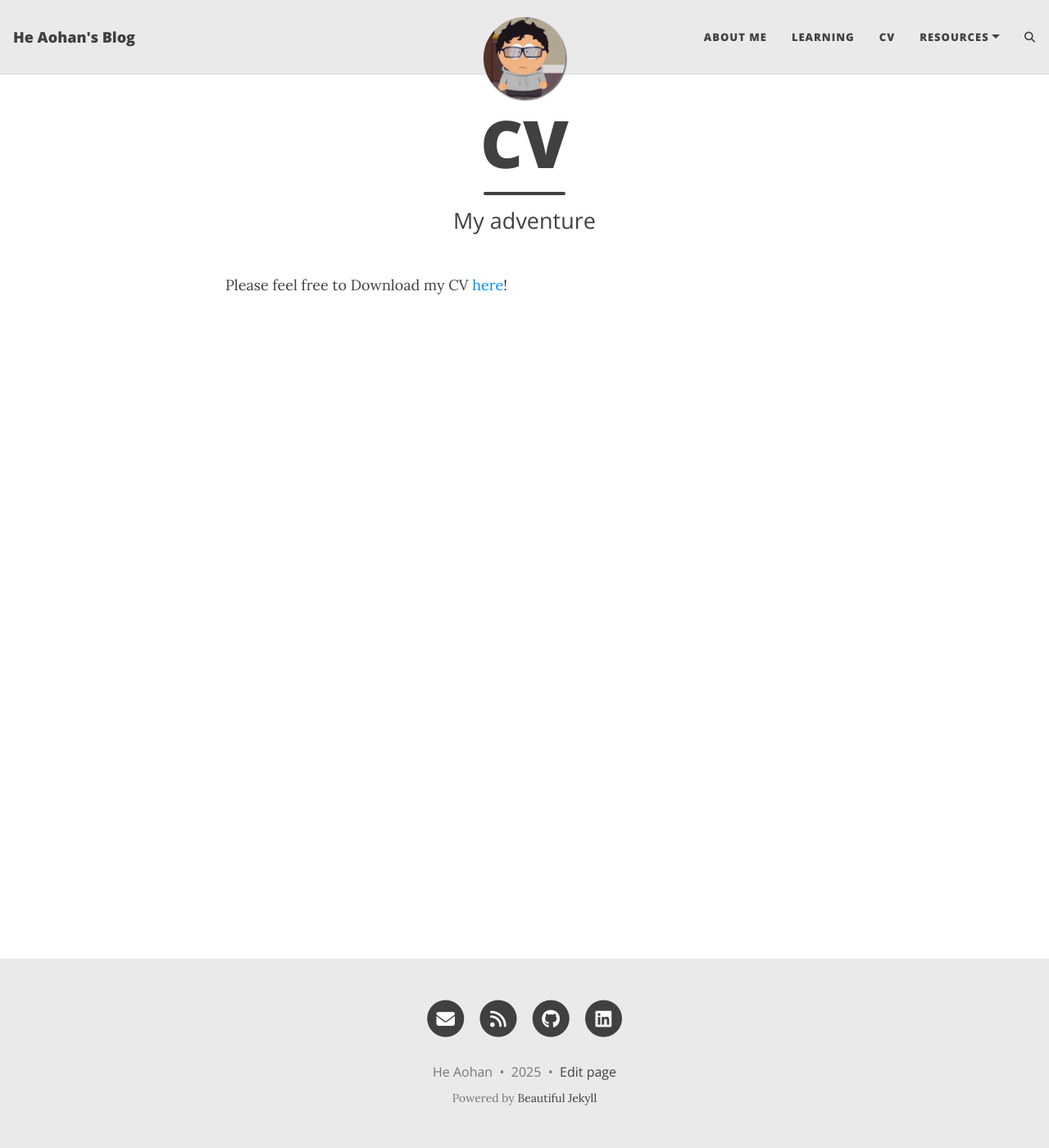
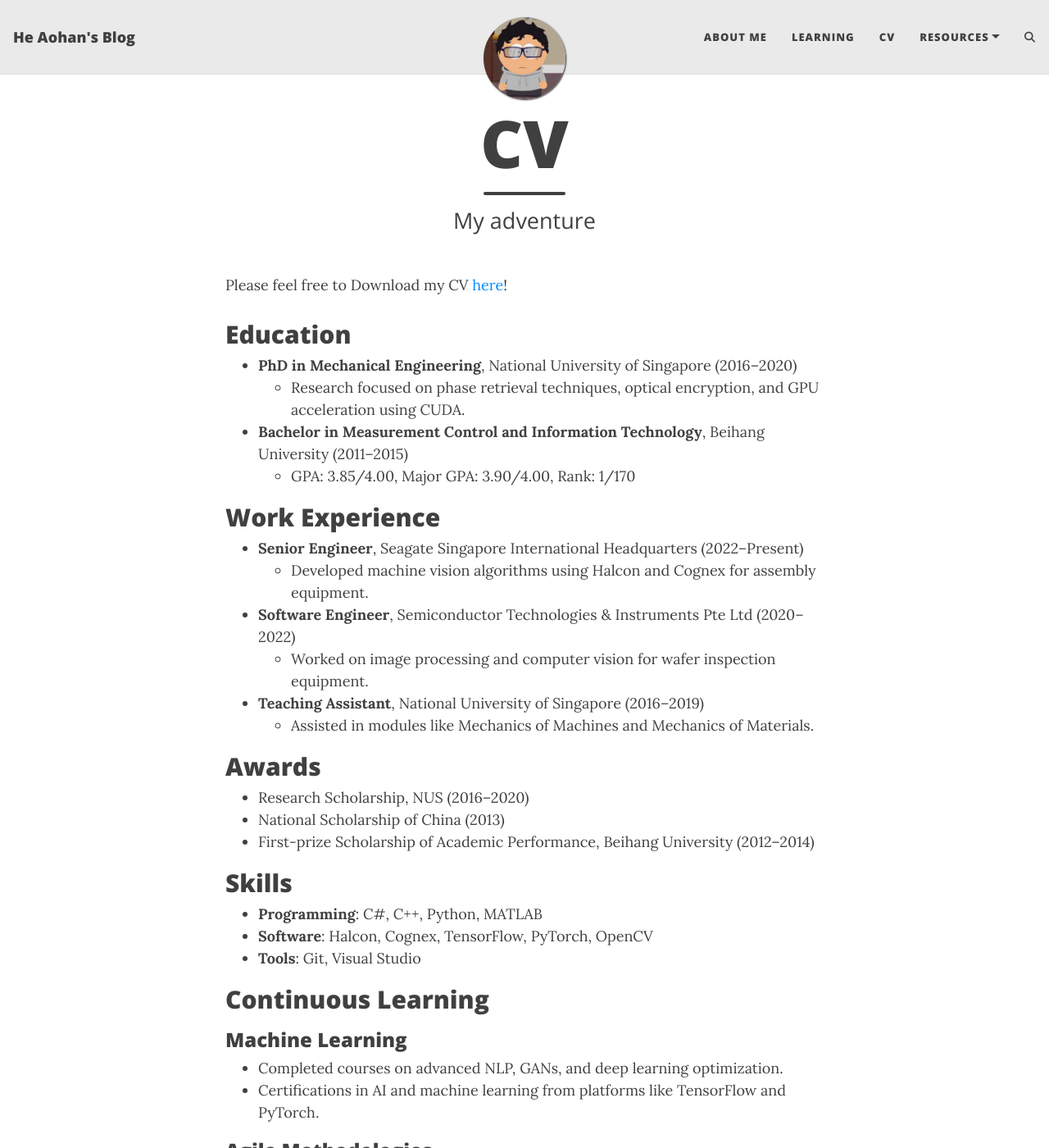
Before and after one commit to heaohan/heaohan.github.io, a Jekyll site: the page built from cv.md, in a window 1280 px wide and 1400 px high. Shown: the whole window at 82% size. Built offline with Jekyll 4.4.1, drawn with Linux system fonts in a browser that asks for light colours; comment, search, counter and statistics services are not loaded; some of the changed text lies outside the part shown.

Commit message:
feat: update CV and learning pages with new education, work experience, awards, skills, and additional resources

```diff
--- a/cv.md
+++ b/cv.md
@@ -5,3 +5,48 @@
 ---
 
 Please feel free to Download my CV [here](/files/cv_complex.pdf)!
+
+## Education
+
+- **PhD in Mechanical Engineering**, National University of Singapore (2016–2020)
+  - Research focused on phase retrieval techniques, optical encryption, and GPU acceleration using CUDA.
+- **Bachelor in Measurement Control and Information Technology**, Beihang University (2011–2015)
+  - GPA: 3.85/4.00, Major GPA: 3.90/4.00, Rank: 1/170
+
+## Work Experience
+
+- **Senior Engineer**, Seagate Singapore International Headquarters (2022–Present)
+  - Developed machine vision algorithms using Halcon and Cognex for assembly equipment.
+- **Software Engineer**, Semiconductor Technologies & Instruments Pte Ltd (2020–2022)
+  - Worked on image processing and computer vision for wafer inspection equipment.
+- **Teaching Assistant**, National University of Singapore (2016–2019)
+  - Assisted in modules like Mechanics of Machines and Mechanics of Materials.
+
+## Awards
+
+- Research Scholarship, NUS (2016–2020)
+- National Scholarship of China (2013)
+- First-prize Scholarship of Academic Performance, Beihang University (2012–2014)
+
+## Skills
+
+- **Programming**: C#, C++, Python, MATLAB
+- **Software**: Halcon, Cognex, TensorFlow, PyTorch, OpenCV
+- **Tools**: Git, Visual Studio
+
+## Continuous Learning
+
+### Machine Learning
+
+- Completed courses on advanced NLP, GANs, and deep learning optimization.
+- Certifications in AI and machine learning from platforms like TensorFlow and PyTorch.
+
+### Agile Methodologies
+
+- Certified in Agile practices, including PMI-ACP preparation and Kanban.
+
+### System Design
+
+- Studied books like *Designing Data-Intensive Applications* and *System Design Interview*.
+
+For a detailed overview of my learning journey, visit the [Continuous Learning](learning.md) page.
```
Also changed, not shown: learning.md (+2 -0 lines).
